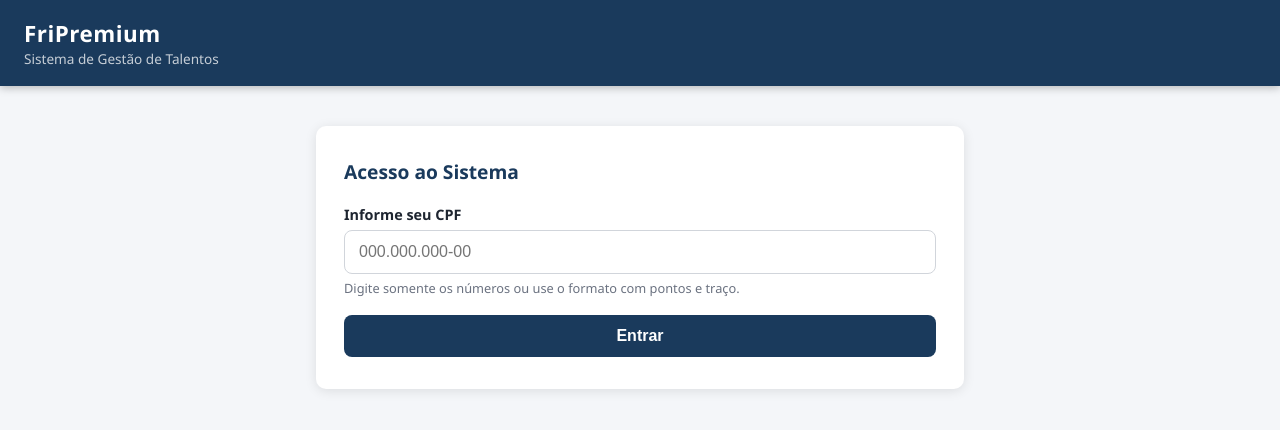
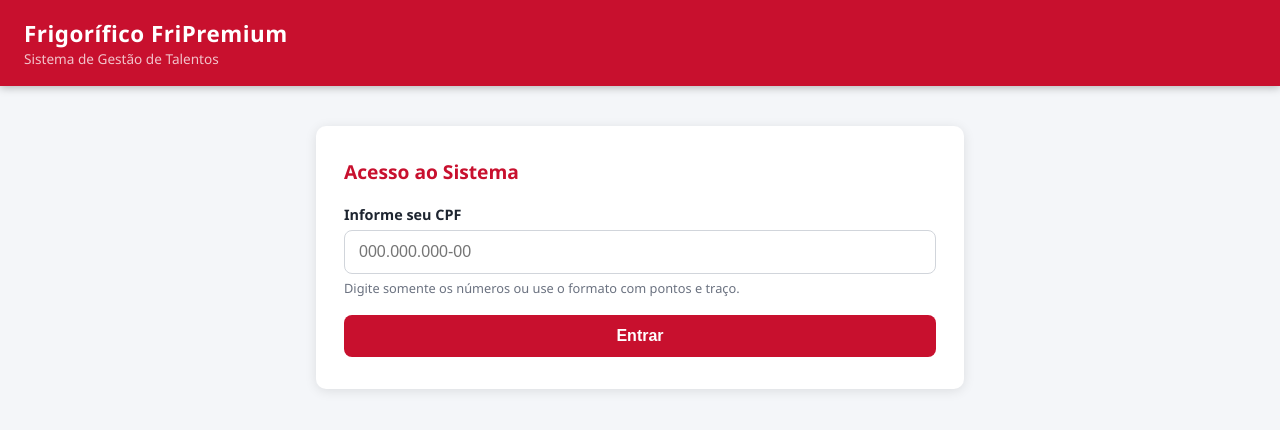
Before and after one commit to kalebferreira-debug/fripremium-talentos, a plain HTML site: page index.html in a window 1280 px wide. Drawn offline with Linux system fonts and the light colour scheme.

Commit message:
Update index.html

```diff
--- a/index.html
+++ b/index.html
@@ -6,7 +6,7 @@
 <title>FriPremium – Avaliação de Desempenho</title>
 <style>
   :root {
-    --primary: #1a3a5c;
+    --primary: #c8102e;
     --accent:  #e63012;
     --bg:      #f4f6f9;
     --card:    #ffffff;
@@ -145,7 +145,7 @@
 
 <header>
   <div>
-    <div class="logo">FriPremium</div>
+    <div class="logo">Frigorífico FriPremium</div>
     <div class="subtitle">Sistema de Gestão de Talentos</div>
   </div>
   <div id="headerUser"></div>
```
